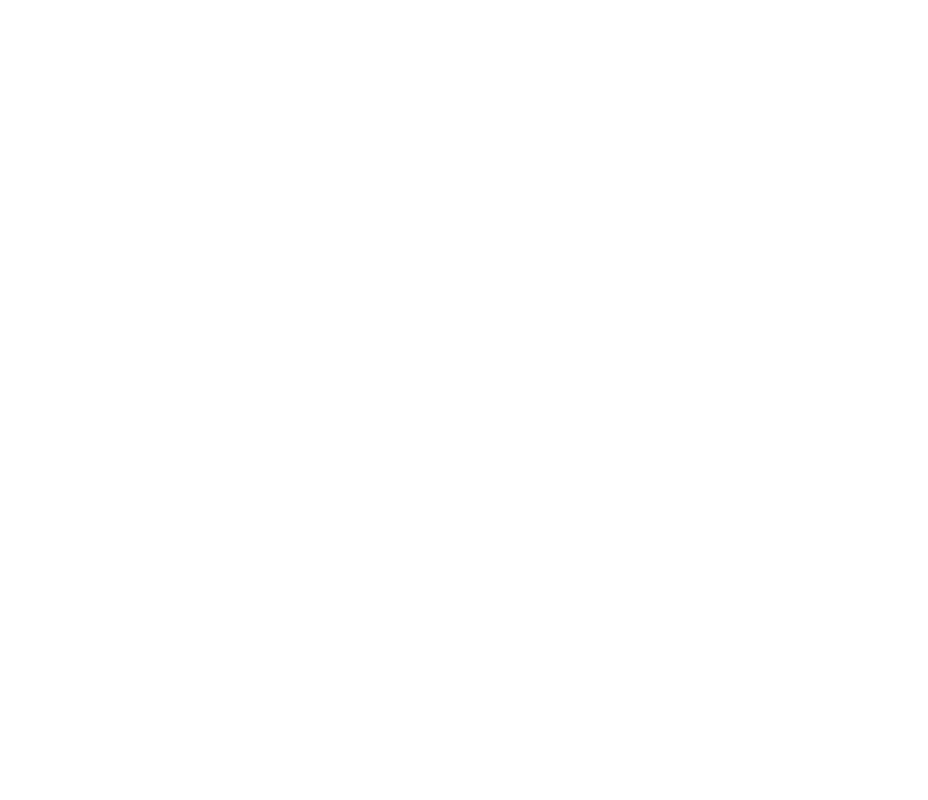
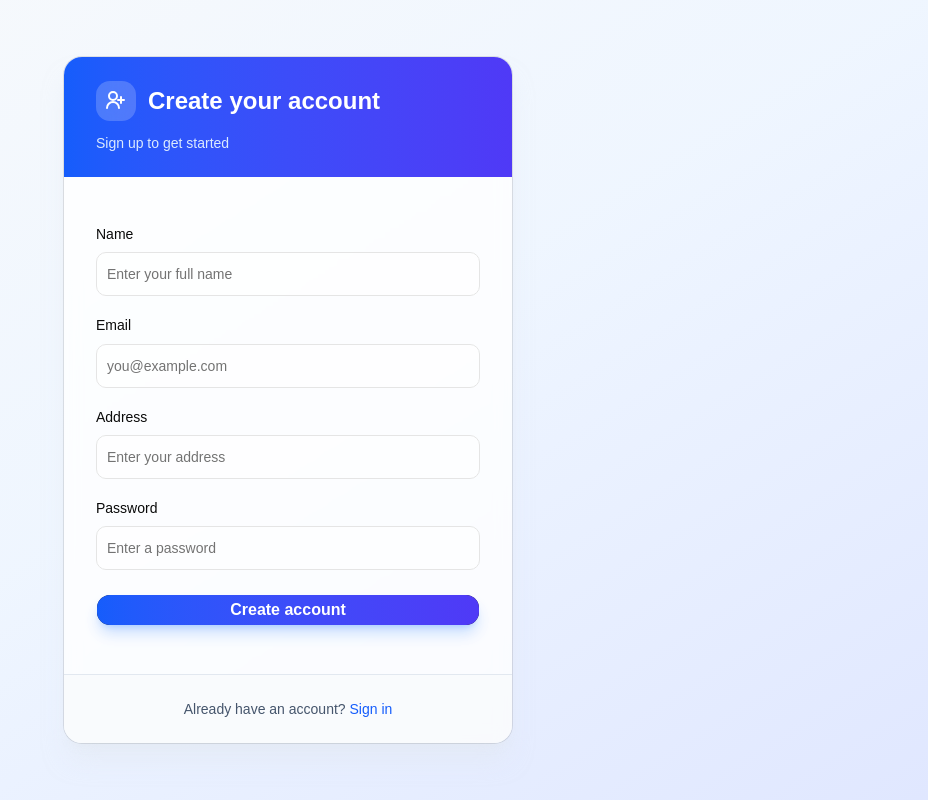
Before and after one commit to Siddhesh-Dupare/user-rating, a React (Vite) app in the folder web/: page /signup in a window 1280 px wide. Before the commit this address had no page. Shown: the whole page, without its empty margins (352-1280 px from the left). Built offline with nearby package versions, Linux system fonts and the light colour scheme.

Commit message:
Added sign up page

```diff
--- a/web/src/App.jsx
+++ b/web/src/App.jsx
@@ -1,4 +1,5 @@
 import LoginForm from "./components/LoginForm";
+import SignupForm from "./components/SignupForm";
 import { BrowserRouter, Routes, Route } from "react-router-dom";
 import Dashboard from "./components/pages/Dashboard";
 import { Toaster } from "./components/ui/toast";
@@ -9,6 +10,7 @@
       <BrowserRouter>
         <Routes>
           <Route path="/login" element={<LoginForm />} />
+          <Route path="/signup" element={<SignupForm />} />
           <Route
             path="/admin/dashboard"
             element={<Dashboard role="ADMIN" />}
--- a/web/src/components/LoginForm.jsx
+++ b/web/src/components/LoginForm.jsx
@@ -19,6 +19,7 @@
 import { Input } from "@/components/ui/input";
 import { Button } from "@/components/ui/button";
 import { useNavigate } from "react-router-dom";
+import { Link } from "react-router-dom";
 import { toast } from "@/components/ui/toast";
 import { useDispatch } from "react-redux";
 import { setCredentials } from "@/store/authSlice";
@@ -205,12 +206,12 @@
           <CardFooter className="justify-center rounded-none border-t border-slate-200 bg-slate-50/50 px-8 py-6">
             <p className="text-center text-sm text-slate-600">
               Don't have an account?{" "}
-              <a
-                href="#"
+              <Link
+                to="/signup"
                 className="text-blue-600 hover:text-blue-700 font-medium transition-colors"
               >
                 Create one
-              </a>
+              </Link>
             </p>
           </CardFooter>
         </Card>
--- /dev/null
+++ b/web/src/components/SignupForm.jsx
@@ -0,0 +1,155 @@
+import { z } from "zod";
+import { zodResolver } from "@hookform/resolvers/zod";
+import { useForm } from "react-hook-form";
+import { Link, useNavigate } from "react-router-dom";
+
+import { Button } from "@/components/ui/button";
+import {
+  Card,
+  CardContent,
+  CardDescription,
+  CardFooter,
+  CardHeader,
+  CardTitle,
+} from "@/components/ui/card";
+import { Field, FieldError, FieldGroup, FieldLabel } from "@/components/ui/field";
+import { Input } from "@/components/ui/input";
+import { toast } from "@/components/ui/toast";
+
+const signupSchema = z.object({
+  name: z
+    .string()
+    .min(20, "Name must be at least 20 characters")
+    .max(60, "Name must be no more than 60 characters"),
+  email: z.string().email("Enter a valid email address"),
+  address: z.string().max(400, "Address must be no more than 400 characters"),
+  password: z
+    .string()
+    .min(8, "Password must be at least 8 characters")
+    .max(16, "Password must be no more than 16 characters")
+    .regex(/[A-Z]/, "Password must include an uppercase letter")
+    .regex(/[a-z]/, "Password must include a lowercase letter")
+    .regex(/[0-9]/, "Password must include a number")
+    .regex(/[^A-Za-z0-9]/, "Password must include a special character"),
+});
+
+const fields = [
+  ["name", "Name", "text", "Enter your full name"],
+  ["email", "Email", "email", "you@example.com"],
+  ["address", "Address", "text", "Enter your address"],
+  ["password", "Password", "password", "Enter a password"],
+];
+
+export default function SignupForm() {
+  const navigate = useNavigate();
+  const form = useForm({
+    resolver: zodResolver(signupSchema),
+    defaultValues: { name: "", email: "", address: "", password: "" },
+  });
+
+  async function onSubmit(data) {
+    try {
+      const response = await fetch("http://localhost:5000/api/user", {
+        method: "POST",
+        headers: { "Content-Type": "application/json" },
+        body: JSON.stringify({ ...data, role: "USER" }),
+      });
+      const result = await response.json();
+      if (!response.ok) {
+        throw new Error(result.message || "Unable to create account");
+      }
+
+      toast.add({
+        type: "success",
+        title: "Account created",
+        description: "You can now sign in with your account.",
+      });
+      navigate("/login");
+    } catch (error) {
+      toast.add({
+        type: "error",
+        title: "Signup failed",
+        description: error.message,
+      });
+    }
+  }
+
+  return (
+    <div className="flex min-h-screen items-center justify-center bg-gradient-to-br from-slate-50 via-blue-50 to-indigo-100 px-4 py-12">
+      <div className="w-full max-w-md">
+        <Card className="overflow-hidden rounded-2xl border-slate-200/50 bg-white/80 py-0 shadow-xl shadow-slate-200/50 backdrop-blur-sm">
+          <CardHeader className="rounded-none bg-gradient-to-r from-blue-600 to-indigo-600 px-8 py-6 text-white">
+            <div className="mb-2 flex items-center gap-3">
+              <div className="flex h-10 w-10 items-center justify-center rounded-xl bg-white/20 backdrop-blur-sm">
+                <svg
+                  className="h-6 w-6 text-white"
+                  fill="none"
+                  stroke="currentColor"
+                  viewBox="0 0 24 24"
+                  strokeWidth="2"
+                >
+                  <path
+                    strokeLinecap="round"
+                    strokeLinejoin="round"
+                    d="M15 19a6 6 0 00-12 0m6-8a4 4 0 100-8 4 4 0 000 8zm8-3v6m3-3h-6"
+                  />
+                </svg>
+              </div>
+              <CardTitle className="text-2xl font-bold text-white">
+                Create your account
+              </CardTitle>
+            </div>
+            <CardDescription className="text-sm text-blue-100">
+              Sign up to get started
+            </CardDescription>
+          </CardHeader>
+          <CardContent className="p-0">
+            <form
+              onSubmit={form.handleSubmit(onSubmit)}
+              className="space-y-6 p-8"
+              noValidate
+            >
+              <FieldGroup>
+                {fields.map(([name, label, type, placeholder]) => (
+                  <Field
+                    key={name}
+                    data-invalid={Boolean(form.formState.errors[name])}
+                  >
+                    <FieldLabel htmlFor={`signup-${name}`}>{label}</FieldLabel>
+                    <Input
+                      id={`signup-${name}`}
+                      type={type}
+                      placeholder={placeholder}
+                      autoComplete={name}
+                      {...form.register(name)}
+                      aria-invalid={Boolean(form.formState.errors[name])}
+                      className="h-11 bg-white/50"
+                    />
+                    <FieldError errors={[form.formState.errors[name]]} />
+                  </Field>
+                ))}
+              </FieldGroup>
+              <Button
+                type="submit"
+                className="w-full rounded-xl bg-gradient-to-r from-blue-600 to-indigo-600 py-3.5 text-base font-semibold text-white shadow-lg shadow-blue-500/25 transition-all duration-200 hover:from-blue-700 hover:to-indigo-700"
+              >
+                Create account
+              </Button>
+            </form>
+          </CardContent>
+          <CardFooter className="justify-center rounded-none border-t border-slate-200 bg-slate-50/50 px-8 py-6">
+            <p className="text-center text-sm text-slate-600">
+              Already have an account?{" "}
+              <Link
+                to="/login"
+                className="font-medium text-blue-600 transition-colors hover:text-blue-700"
+              >
+                Sign in
+              </Link>
+            </p>
+          </CardFooter>
+        </Card>
+      </div>
+    </div>
+  );
+}
```
